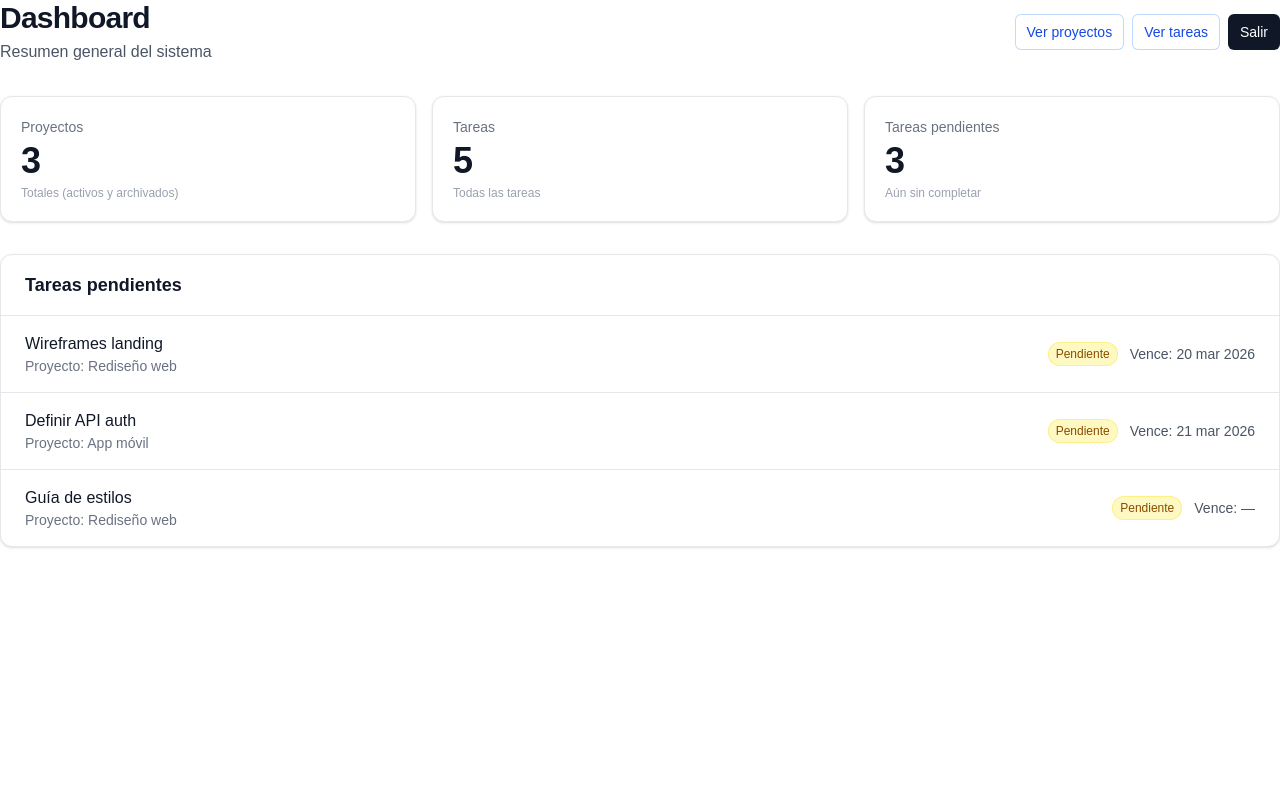
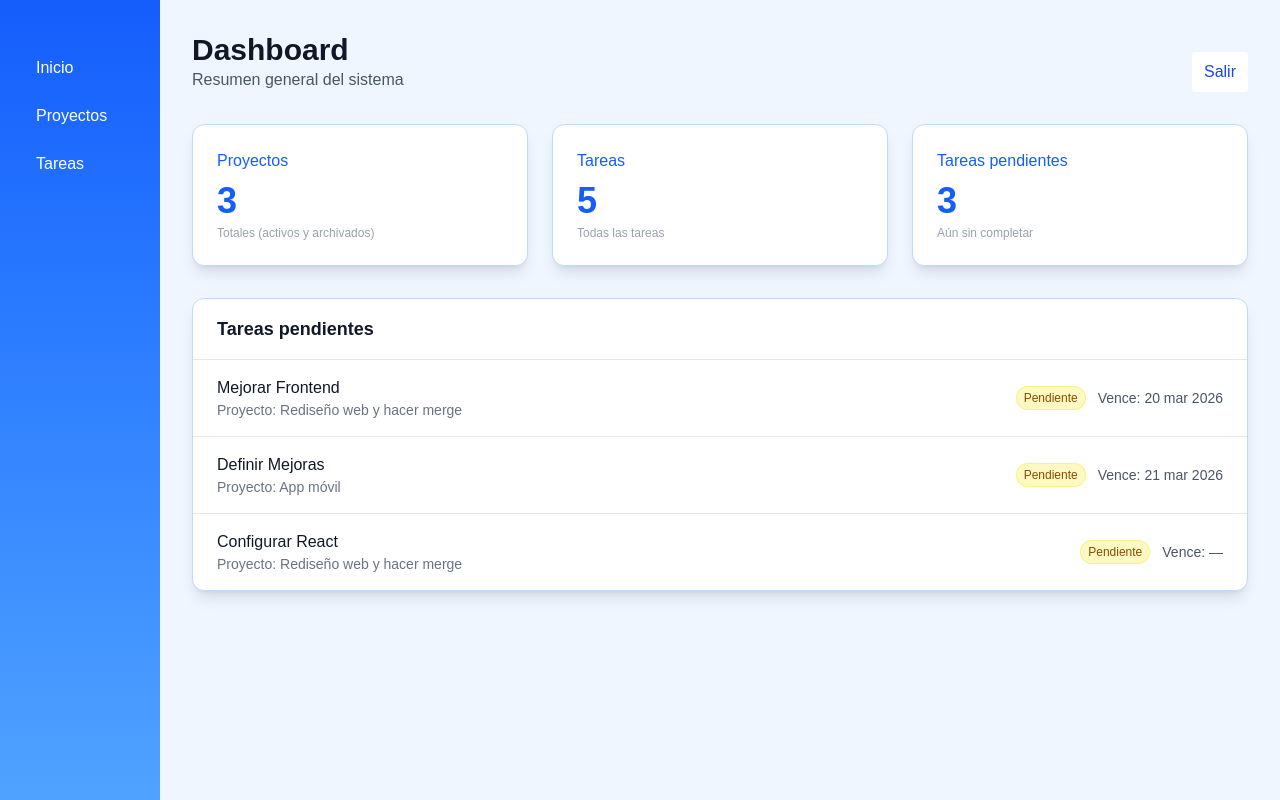
Before and after one commit to VMz69/project-manager, a Next.js app: page /dashboard in a window 1280 px wide. Built offline with nearby package versions, Linux system fonts and the light colour scheme.

Commit message:
Update project and task titles in dashboard

```diff
--- a/src/app/dashboard/page.tsx
+++ b/src/app/dashboard/page.tsx
@@ -29,27 +29,23 @@ type Task = {
   dueDate?: string; // ISO
 };
 
-/* =========================
-   estos datos compañeros son inventados debemos reemplazarlos por lo reales
-   ========================= */
 const projectsMock: Project[] = [
-  { id: 'p1', name: 'Rediseño web', status: 'active' },
+  { id: 'p1', name: 'Rediseño web y hacer merge', status: 'active' },
   { id: 'p2', name: 'App móvil', status: 'active' },
   { id: 'p3', name: 'Onboarding interno', status: 'archived' },
 ];
 
 const tasksMock: Task[] = [
-  { id: 't1', title: 'Wireframes landing', projectId: 'p1', status: 'pending',    dueDate: '2026-03-20' },
+  { id: 't1', title: 'Mejorar Frontend', projectId: 'p1', status: 'pending',    dueDate: '2026-03-20' },
   { id: 't2', title: 'Configurar CI/CD',   projectId: 'p1', status: 'in_progress', dueDate: '2026-03-22' },
-  { id: 't3', title: 'Definir API auth',   projectId: 'p2', status: 'pending',     dueDate: '2026-03-21' },
+  { id: 't3', title: 'Definir Mejoras',   projectId: 'p2', status: 'pending',     dueDate: '2026-03-21' },
   { id: 't4', title: 'QA flujo de pagos',  projectId: 'p2', status: 'done' },
-  { id: 't5', title: 'Guía de estilos',    projectId: 'p1', status: 'pending' },
+  { id: 't5', title: 'Configurar React',    projectId: 'p1', status: 'pending' },
 ];
 
 export default function DashboardPage() {
   const router = useRouter();
 
-  // KPIs + lista de pendientes ordenada por fecha
   const { totalProjects, totalTasks, pendingTasks } = useMemo(() => {
     const totalProjects = projectsMock.length;
     const totalTasks = tasksMock.length;
@@ -87,78 +83,68 @@ export default function DashboardPage() {
     return d.toLocaleDateString('es-SV', { year: 'numeric', month: 'short', day: '2-digit' });
   };
 
-  // Salir: limpia "sesión" local y lleva a /login (cuando lo definas)
   const handleLogout = () => {
     try {
       localStorage.removeItem('auth:user');
-    } catch {
-      // ignora errores de localStorage
-    }
+    } catch {}
     router.replace('/login');
   };
 
   return (
-    <section className="space-y-8">
-      {/* Encabezado + acciones */}
+    <div className="flex min-h-screen bg-blue-50">
+      {/* Barra lateral */}
+      <aside className="w-40 bg-gradient-to-b from-blue-600 to-blue-400 text-white flex flex-col p-6">
+         {/* borre EL H2 P */}<h2 className="text-2xl font-bold mb-6"></h2>
+        <nav className="flex-1 space-y-2">
+          <button onClick={() => router.push('/dashboard')} className="w-full text-left px-3 py-2 rounded hover:bg-blue-700">Inicio</button>
+          <button onClick={() => router.push('/projects')} className="w-full text-left px-3 py-2 rounded hover:bg-blue-700">Proyectos</button>
+          <button onClick={() => router.push('/tasks')} className="w-full text-left px-3 py-2 rounded hover:bg-blue-700">Tareas</button>
+        </nav>
+
+      </aside>
+
+      {/* Contenido principal */}
+      <main className="flex-1 p-8 space-y-8">
+  {/* Header con botón salir en la esquina superior derecha */}
   <header className="flex items-center justify-between">
-        <div className="space-y-1">
-          <h1 className="text-3xl font-bold tracking-tight text-gray-900">Dashboard</h1>
+    <div>
+      <h1 className="text-3xl font-bold text-gray-900">Dashboard</h1>
       <p className="text-gray-600">Resumen general del sistema</p>
     </div>
 
-        <div className="flex items-center gap-2">
-          {/* Ejemplo de accesos rápidos; puedes quitarlos si tendrás Navbar */}
-          <button
-            onClick={() => router.push('/projects')}
-            className="hidden sm:inline-flex rounded-md bg-white px-3 py-2 text-sm font-medium text-blue-700 ring-1 ring-inset ring-blue-200 hover:bg-blue-50"
-          >
-            Ver proyectos
-          </button>
-          <button
-            onClick={() => router.push('/tasks')}
-            className="hidden sm:inline-flex rounded-md bg-white px-3 py-2 text-sm font-medium text-blue-700 ring-1 ring-inset ring-blue-200 hover:bg-blue-50"
-          >
-            Ver tareas
-          </button>
-
-          <button
-            onClick={handleLogout}
-            className="inline-flex rounded-md bg-gray-900 px-3 py-2 text-sm font-medium text-white hover:bg-gray-800"
-          >
-            Salir
-          </button>
-        </div>
+    <button onClick={handleLogout} className="mt-auto bg-white text-blue-700 px-3 py-2 rounded hover:bg-blue-100">Salir</button>
   </header>
 
+
         {/* KPIs */}
-      <div className="grid grid-cols-1 gap-4 sm:grid-cols-3">
-        <div className="rounded-xl border border-gray-200 bg-white p-5 shadow-sm">
-          <p className="text-sm text-gray-500">Proyectos</p>
-          <p className="mt-1 text-4xl font-extrabold text-gray-900">{totalProjects}</p>
+        <div className="grid grid-cols-1 gap-6 sm:grid-cols-3">
+          <div className="rounded-xl border border-blue-200 bg-white p-6 shadow-lg hover:shadow-xl transition-shadow">
+            <p className="text-md text-blue-600">Proyectos</p>
+            <p className="mt-2 text-4xl font-extrabold text-blue-600">{totalProjects}</p>
             <p className="mt-1 text-xs text-gray-400">Totales (activos y archivados)</p>
           </div>
 
-        <div className="rounded-xl border border-gray-200 bg-white p-5 shadow-sm">
-          <p className="text-sm text-gray-500">Tareas</p>
-          <p className="mt-1 text-4xl font-extrabold text-gray-900">{totalTasks}</p>
+          <div className="rounded-xl border border-blue-200 bg-white p-6 shadow-lg hover:shadow-xl transition-shadow">
+            <p className="text-md text-blue-600">Tareas</p>
+            <p className="mt-2 text-4xl font-extrabold text-blue-600">{totalTasks}</p>
             <p className="mt-1 text-xs text-gray-400">Todas las tareas</p>
           </div>
 
-        <div className="rounded-xl border border-gray-200 bg-white p-5 shadow-sm">
-          <p className="text-sm text-gray-500">Tareas pendientes</p>
-          <p className="mt-1 text-4xl font-extrabold text-gray-900">{pendingTasks.length}</p>
+          <div className="rounded-xl border border-blue-200 bg-white p-6 shadow-lg hover:shadow-xl transition-shadow">
+            <p className="text-md text-blue-600">Tareas pendientes</p>
+            <p className="mt-2 text-4xl font-extrabold text-blue-600">{pendingTasks.length}</p>
             <p className="mt-1 text-xs text-gray-400">Aún sin completar</p>
           </div>
         </div>
 
         {/* Lista de tareas pendientes */}
-      <div className="overflow-hidden rounded-xl border border-gray-200 bg-white shadow-sm">
+        <div className="overflow-hidden rounded-xl border border-blue-200 bg-white shadow-lg">
           <div className="border-b border-gray-200 px-6 py-4">
             <h2 className="text-lg font-semibold text-gray-900">Tareas pendientes</h2>
           </div>
 
           {pendingTasks.length === 0 ? (
-          <div className="px-6 py-8 text-gray-500">No hay tareas pendientes </div>
+            <div className="px-6 py-8 text-gray-500">No hay tareas pendientes</div>
           ) : (
             <ul className="divide-y divide-gray-200">
               {pendingTasks.map(task => (
@@ -185,6 +171,7 @@ export default function DashboardPage() {
             </ul>
           )}
         </div>
-    </section>
+      </main>
+    </div>
   );
 }
```
Lines whose indentation alone changed are shown as unchanged.
